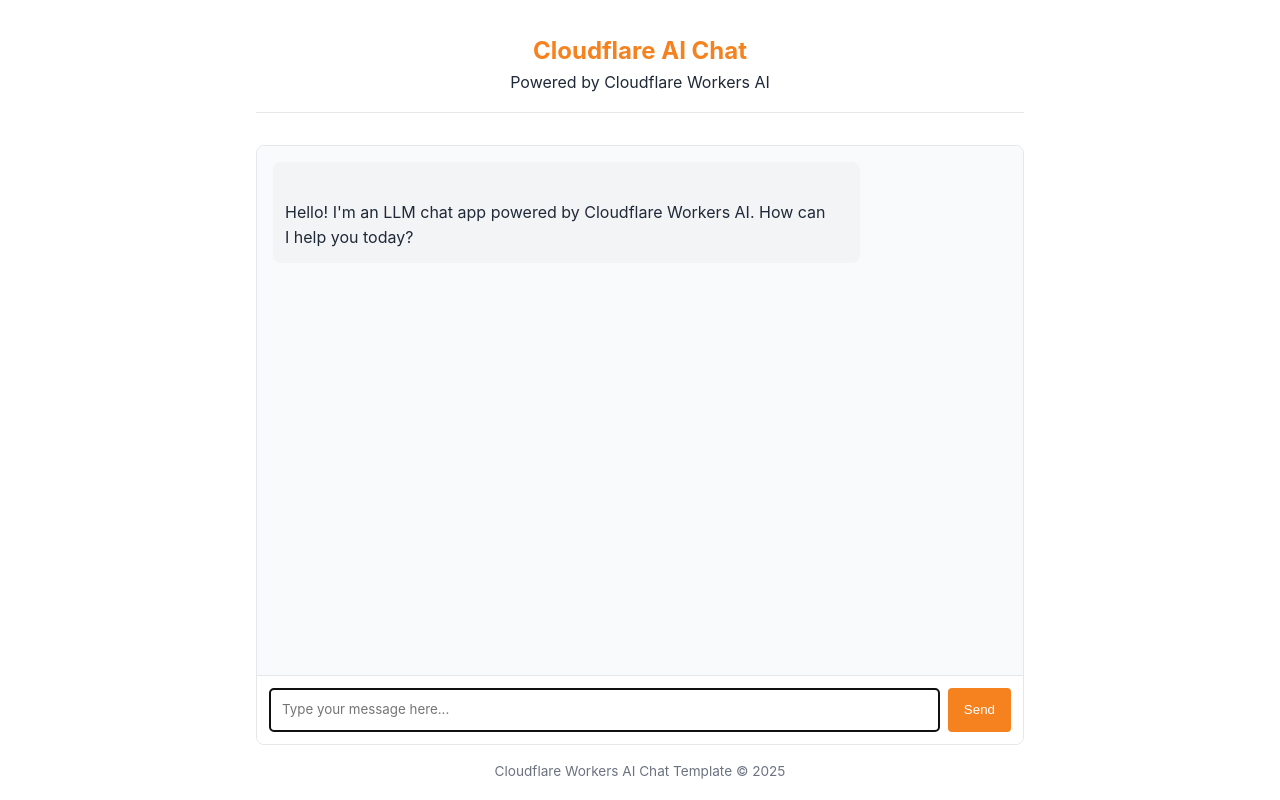
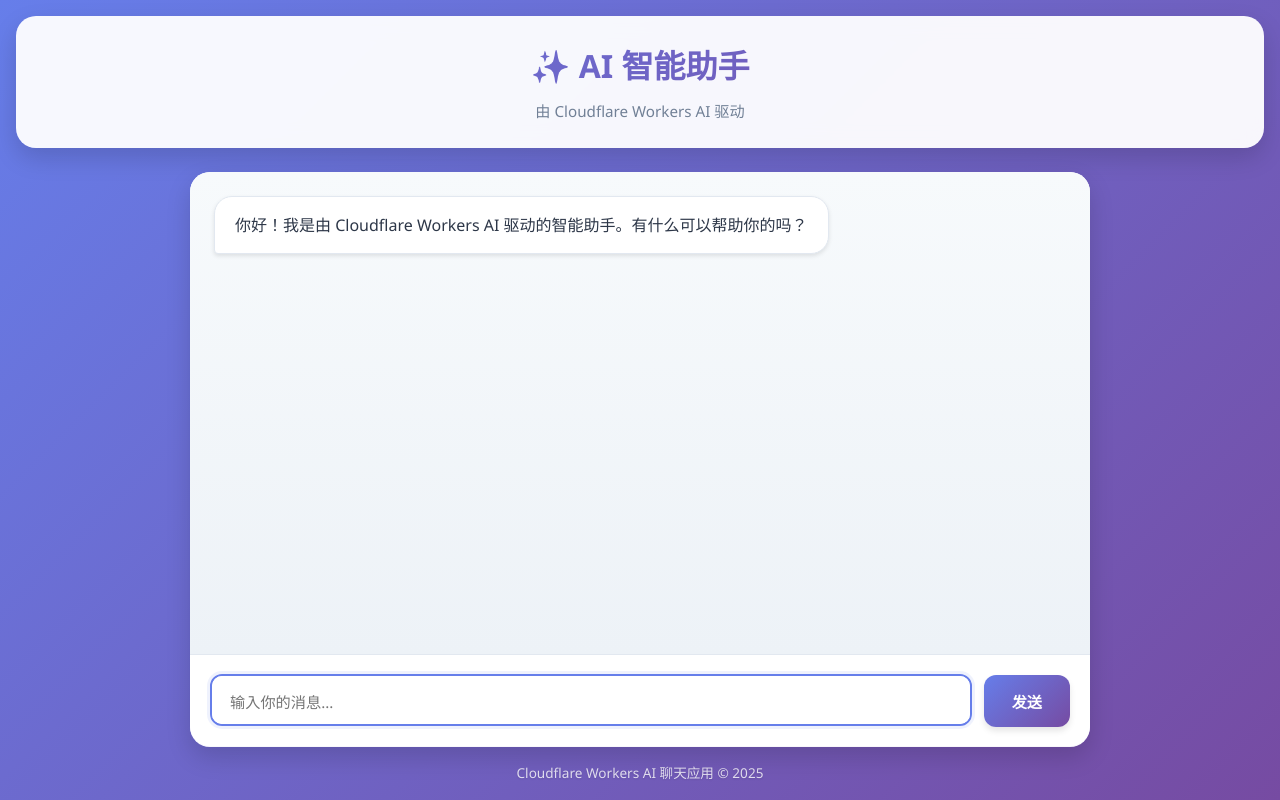
Before and after one commit to super-213/llm-chat-app-template, a website: page public/index.html in a window 1280 px wide. Drawn offline with Linux system fonts and the light colour scheme.

Commit message:
ui: update frontend files

```diff
--- a/public/chat.js
+++ b/public/chat.js
@@ -15,7 +15,7 @@
 	{
 		role: "assistant",
 		content:
-			"Hello! I'm an LLM chat app powered by Cloudflare Workers AI. How can I help you today?",
+			"你好！我是由 Cloudflare Workers AI 驱动的智能助手。有什么可以帮助你的吗？",
 	},
 ];
 let isProcessing = false;
@@ -181,7 +181,7 @@
 		console.error("Error:", error);
 		addMessageToChat(
 			"assistant",
-			"Sorry, there was an error processing your request.",
+			"抱歉，处理你的请求时出现了错误。",
 		);
 	} finally {
 		// Hide typing indicator
--- a/public/index.html
+++ b/public/index.html
@@ -6,14 +6,16 @@
 		<title>LLM Chat App</title>
 		<style>
 			:root {
-				--primary-color: #f6821f;
-				--primary-hover: #e67e22;
-				--light-bg: #f9fafb;
-				--border-color: #e5e7eb;
-				--text-color: #1f2937;
-				--text-light: #6b7280;
-				--user-msg-bg: #fff2e6;
-				--assistant-msg-bg: #f3f4f6;
+				--primary-gradient: linear-gradient(135deg, #667eea 0%, #764ba2 100%);
+				--secondary-gradient: linear-gradient(135deg, #f093fb 0%, #f5576c 100%);
+				--user-gradient: linear-gradient(135deg, #4facfe 0%, #00f2fe 100%);
+				--assistant-gradient: linear-gradient(135deg, #43e97b 0%, #38f9d7 100%);
+				--bg-gradient: linear-gradient(135deg, #667eea 0%, #764ba2 100%);
+				--text-color: #2d3748;
+				--text-light: #718096;
+				--shadow-sm: 0 2px 4px rgba(0,0,0,0.1);
+				--shadow-md: 0 4px 6px rgba(0,0,0,0.1);
+				--shadow-lg: 0 10px 25px rgba(0,0,0,0.15);
 			}
 
 			* {
@@ -23,158 +25,311 @@
 			}
 
 			body {
-				font-family:
-					-apple-system, BlinkMacSystemFont, "Segoe UI", Roboto, Oxygen, Ubuntu,
-					Cantarell, sans-serif;
+				font-family: 'Segoe UI', Tahoma, Geneva, Verdana, sans-serif;
 				line-height: 1.6;
 				color: var(--text-color);
-				max-width: 800px;
-				margin: 0 auto;
+				background: var(--bg-gradient);
+				min-height: 100vh;
 				padding: 1rem;
+				display: flex;
+				flex-direction: column;
 			}
 
 			header {
 				text-align: center;
-				margin-bottom: 2rem;
-				padding: 1rem 0;
-				border-bottom: 1px solid var(--border-color);
+				margin-bottom: 1.5rem;
+				padding: 1.5rem;
+				background: rgba(255, 255, 255, 0.95);
+				border-radius: 20px;
+				box-shadow: var(--shadow-lg);
+				backdrop-filter: blur(10px);
+				animation: slideDown 0.5s ease-out;
+			}
+
+			@keyframes slideDown {
+				from {
+					opacity: 0;
+					transform: translateY(-20px);
+				}
+				to {
+					opacity: 1;
+					transform: translateY(0);
+				}
 			}
 
 			h1 {
-				font-size: 1.5rem;
-				color: var(--primary-color);
+				font-size: 2rem;
+				background: var(--primary-gradient);
+				-webkit-background-clip: text;
+				-webkit-text-fill-color: transparent;
+				background-clip: text;
+				font-weight: 700;
+				margin-bottom: 0.5rem;
+			}
+
+			header p {
+				color: var(--text-light);
+				font-size: 0.95rem;
 			}
 
 			.chat-container {
 				display: flex;
 				flex-direction: column;
-				height: calc(100vh - 200px);
-				min-height: 400px;
-				border: 1px solid var(--border-color);
-				border-radius: 8px;
+				flex: 1;
+				max-width: 900px;
+				width: 100%;
+				margin: 0 auto;
+				background: rgba(255, 255, 255, 0.95);
+				border-radius: 20px;
 				overflow: hidden;
+				box-shadow: var(--shadow-lg);
+				backdrop-filter: blur(10px);
+				animation: fadeIn 0.5s ease-out;
+			}
+
+			@keyframes fadeIn {
+				from {
+					opacity: 0;
+					transform: scale(0.95);
+				}
+				to {
+					opacity: 1;
+					transform: scale(1);
+				}
 			}
 
 			.chat-messages {
 				flex: 1;
 				overflow-y: auto;
-				padding: 1rem;
-				background-color: var(--light-bg);
+				padding: 1.5rem;
+				background: linear-gradient(to bottom, #f7fafc 0%, #edf2f7 100%);
+				display: flex;
+				flex-direction: column;
+				gap: 1rem;
+			}
+
+			.chat-messages::-webkit-scrollbar {
+				width: 8px;
+			}
+
+			.chat-messages::-webkit-scrollbar-track {
+				background: transparent;
+			}
+
+			.chat-messages::-webkit-scrollbar-thumb {
+				background: linear-gradient(135deg, #667eea 0%, #764ba2 100%);
+				border-radius: 10px;
 			}
 
 			.message {
-				margin-bottom: 1rem;
-				padding: 0.75rem;
-				border-radius: 8px;
-				max-width: 80%;
+				padding: 1rem 1.25rem;
+				border-radius: 18px;
+				max-width: 75%;
+				box-shadow: var(--shadow-sm);
+				animation: messageSlide 0.3s ease-out;
+				position: relative;
+			}
+
+			@keyframes messageSlide {
+				from {
+					opacity: 0;
+					transform: translateY(10px);
+				}
+				to {
+					opacity: 1;
+					transform: translateY(0);
+				}
 			}
 
 			.message p {
 				white-space: pre-line;
 				margin: 0;
 				overflow-wrap: anywhere;
+				line-height: 1.5;
 			}
 
 			.user-message {
-				background-color: var(--user-msg-bg);
+				background: var(--user-gradient);
+				color: white;
 				align-self: flex-end;
 				margin-left: auto;
+				border-bottom-right-radius: 4px;
 			}
 
 			.assistant-message {
-				background-color: var(--assistant-msg-bg);
+				background: white;
+				color: var(--text-color);
 				align-self: flex-start;
+				border: 1px solid #e2e8f0;
+				border-bottom-left-radius: 4px;
 			}
 
 			.message-input {
 				display: flex;
-				padding: 0.75rem;
-				border-top: 1px solid var(--border-color);
-				background-color: white;
+				padding: 1.25rem;
+				background: white;
+				border-top: 1px solid #e2e8f0;
+				gap: 0.75rem;
 			}
 
 			#user-input {
 				flex: 1;
-				padding: 0.75rem;
-				border: 1px solid var(--border-color);
-				border-radius: 4px;
+				padding: 0.875rem 1.125rem;
+				border: 2px solid #e2e8f0;
+				border-radius: 12px;
 				font-family: inherit;
+				font-size: 0.95rem;
 				resize: none;
-				min-height: 44px;
+				min-height: 48px;
+				max-height: 150px;
+				transition: all 0.3s ease;
+			}
+
+			#user-input:focus {
+				outline: none;
+				border-color: #667eea;
+				box-shadow: 0 0 0 3px rgba(102, 126, 234, 0.1);
 			}
 
 			#send-button {
-				margin-left: 0.5rem;
-				padding: 0 1rem;
-				background-color: var(--primary-color);
+				padding: 0 1.75rem;
+				background: var(--primary-gradient);
 				color: white;
 				border: none;
-				border-radius: 4px;
+				border-radius: 12px;
 				cursor: pointer;
-				transition: background-color 0.2s;
+				font-weight: 600;
+				font-size: 0.95rem;
+				transition: all 0.3s ease;
+				box-shadow: var(--shadow-md);
+				min-width: 80px;
 			}
 
-			#send-button:hover {
-				background-color: var(--primary-hover);
+			#send-button:hover:not(:disabled) {
+				transform: translateY(-2px);
+				box-shadow: var(--shadow-lg);
+			}
+
+			#send-button:active:not(:disabled) {
+				transform: translateY(0);
 			}
 
 			#send-button:disabled {
-				background-color: var(--text-light);
+				background: linear-gradient(135deg, #cbd5e0 0%, #a0aec0 100%);
 				cursor: not-allowed;
+				transform: none;
 			}
 
 			.typing-indicator {
 				display: none;
-				font-style: italic;
-				color: var(--text-light);
-				padding: 1rem;
+				padding: 0.75rem 1.25rem;
+				margin: 0 1.5rem;
+				background: white;
+				border-radius: 18px;
+				max-width: 120px;
+				box-shadow: var(--shadow-sm);
+				border: 1px solid #e2e8f0;
 			}
 
 			.typing-indicator.visible {
-				display: block;
+				display: flex;
+				align-items: center;
+				gap: 0.5rem;
+				animation: messageSlide 0.3s ease-out;
+			}
+
+			.typing-indicator::before {
+				content: '';
+				display: inline-block;
+				width: 8px;
+				height: 8px;
+				border-radius: 50%;
+				background: var(--primary-gradient);
+				animation: pulse 1.5s ease-in-out infinite;
+			}
+
+			@keyframes pulse {
+				0%, 100% {
+					opacity: 0.3;
+					transform: scale(0.8);
+				}
+				50% {
+					opacity: 1;
+					transform: scale(1.2);
+				}
+			}
+
+			.typing-indicator span {
+				color: var(--text-light);
+				font-size: 0.9rem;
 			}
 
 			footer {
 				margin-top: 1rem;
 				text-align: center;
 				font-size: 0.85rem;
-				color: var(--text-light);
+				color: rgba(255, 255, 255, 0.8);
+				text-shadow: 0 1px 2px rgba(0,0,0,0.1);
+			}
+
+			@media (max-width: 768px) {
+				body {
+					padding: 0.5rem;
+				}
+
+				header {
+					padding: 1rem;
+					margin-bottom: 1rem;
+				}
+
+				h1 {
+					font-size: 1.5rem;
+				}
+
+				.message {
+					max-width: 85%;
+				}
+
+				.chat-messages {
+					padding: 1rem;
+				}
+
+				.message-input {
+					padding: 1rem;
+				}
 			}
 		</style>
 	</head>
 	<body>
 		<header>
-			<h1>Cloudflare AI Chat</h1>
-			<p>Powered by Cloudflare Workers AI</p>
+			<h1>✨ AI 智能助手</h1>
+			<p>由 Cloudflare Workers AI 驱动</p>
 		</header>
 
 		<div class="chat-container">
 			<div id="chat-messages" class="chat-messages">
 				<div class="message assistant-message">
-					<p>
-						Hello! I'm an LLM chat app powered by Cloudflare Workers AI. How can
-						I help you today?
-					</p>
+					<p>你好！我是由 Cloudflare Workers AI 驱动的智能助手。有什么可以帮助你的吗？</p>
 				</div>
 			</div>
 
 			<div class="typing-indicator" id="typing-indicator">
-				AI is thinking...
+				<span>AI 正在思考...</span>
 			</div>
 
 			<div class="message-input">
 				<textarea
 					id="user-input"
-					placeholder="Type your message here..."
+					placeholder="输入你的消息..."
 					rows="1"
 					autofocus
 				></textarea>
-				<button id="send-button">Send</button>
+				<button id="send-button">发送</button>
 			</div>
 		</div>
 
 		<footer>
-			<p>Cloudflare Workers AI Chat Template &copy; 2025</p>
+			<p>Cloudflare Workers AI 聊天应用 © 2025</p>
 		</footer>
 
 		<!-- Chat app script -->
```
